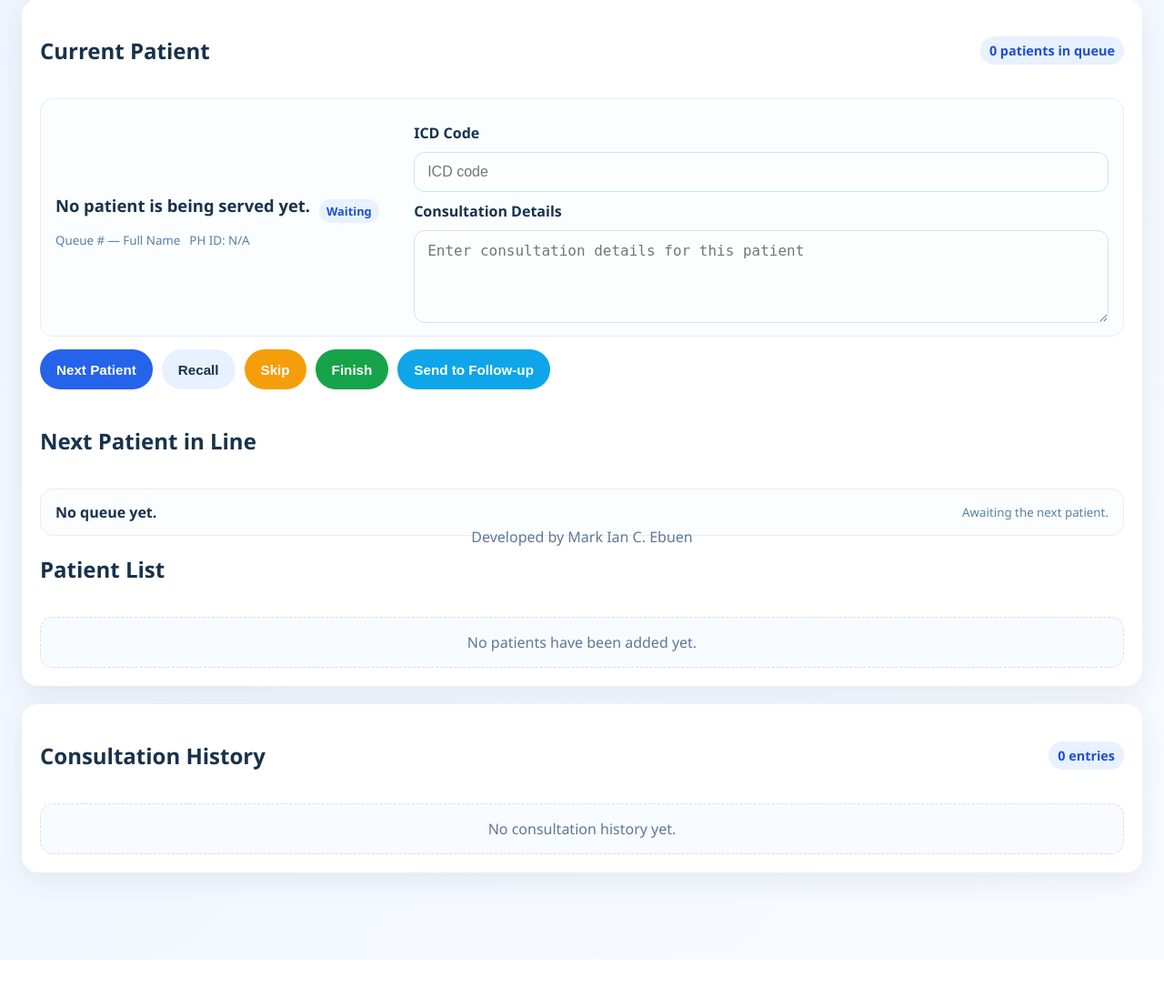
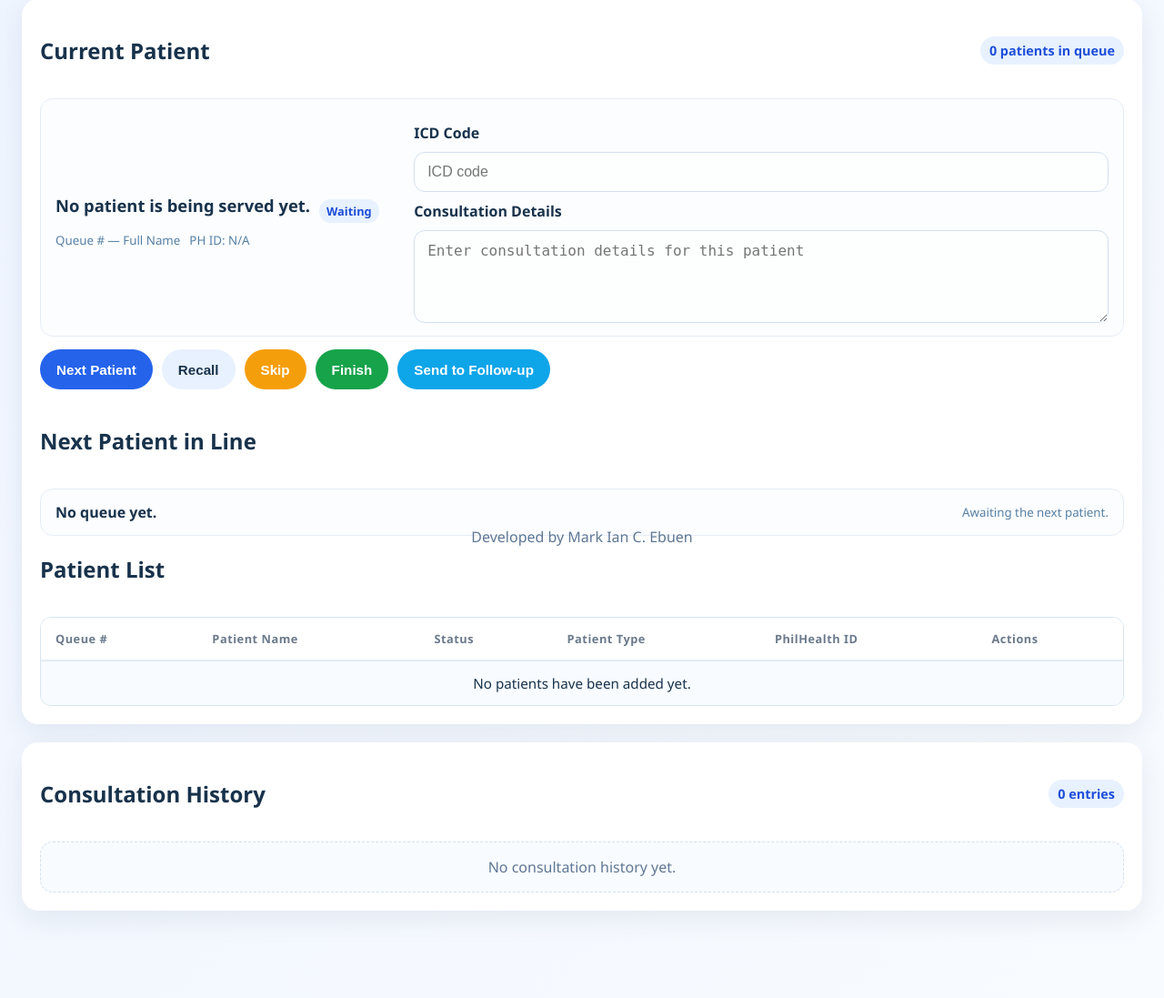
Before and after one commit to EbuenDev/QUEUING-SYSTEM, a PHP site: page /doctor.html in a window 1280 px wide. Shown: the part 171-1268 px from the top of the page at 91% size. Before the commit the page ends 1225 px from the top, so only its background shows below. Run offline with PHP 8.4, Linux system fonts and the light colour scheme; data that the repository does not hold is empty; some libraries are stand-ins or nearby versions.

Commit message:
Restyle doctor patient list as a table
Co-Authored-By: Devin AI <158243242+devin-ai-integration[bot]@users.noreply.github.com>

```diff
--- a/app.js
+++ b/app.js
@@ -684,7 +684,7 @@ function renderDoctorQueue() {
   }
 
   if (state.patients.length === 0) {
-    patientList.innerHTML = '<li class="empty-state">No patients have been added yet.</li>';
+    patientList.innerHTML = '<tr><td class="queue-table-empty" colspan="6">No patients have been added yet.</td></tr>';
     return;
   }
 
@@ -692,28 +692,27 @@ function renderDoctorQueue() {
   const normalPatients = state.patients.filter((patient) => patient.status !== 'follow-up');
 
   if (normalPatients.length === 0) {
-    patientList.innerHTML = '<li class="empty-state">No patients in normal queue.</li>';
+    patientList.innerHTML = '<tr><td class="queue-table-empty" colspan="6">No patients in normal queue.</td></tr>';
   } else {
     patientList.innerHTML = normalPatients
       .map((patient) => {
         const patientType = patient.patientStatus || patient.type || 'regular';
         const isCurrentPatient = patient.status === 'serving';
         return `
-        <li class="queue-item">
-          <div>
-            <strong>#${patient.queueNumber} — ${patient.name}</strong>
-            <div class="badge-group">
-              <span class="badge ${patient.status}">${patient.status}</span>
-              <span class="badge type-${patientType}">${patientType === 'pwd' ? 'PWD' : patientType === 'senior' ? 'Senior' : patientType === 'emergency' ? 'Emergency' : 'Regular'}</span>
+        <tr>
+          <td class="queue-table-number">#${patient.queueNumber}</td>
+          <td class="queue-table-name">${patient.name}</td>
+          <td><span class="badge ${patient.status}">${patient.status}</span></td>
+          <td><span class="badge type-${patientType}">${patientType === 'pwd' ? 'PWD' : patientType === 'senior' ? 'Senior' : patientType === 'emergency' ? 'Emergency' : 'Regular'}</span></td>
+          <td>${patient.philHealthId || 'N/A'}</td>
+          <td>
+            <div class="actions">
+              <button class="btn btn-primary" data-doctor-action="${isCurrentPatient ? 'finish' : 'serve'}" data-id="${patient.id}">${isCurrentPatient ? 'Done' : 'Serve'}</button>
+              <button class="btn btn-warning" data-doctor-action="skip" data-id="${patient.id}">Skip</button>
+              <button class="btn btn-secondary" data-doctor-action="recall" data-id="${patient.id}">Recall</button>
             </div>
-            <small>PH ID: ${patient.philHealthId || 'N/A'}</small>
-          </div>
-          <div class="actions">
-            <button class="btn btn-primary" data-doctor-action="${isCurrentPatient ? 'finish' : 'serve'}" data-id="${patient.id}">${isCurrentPatient ? 'Done' : 'Serve'}</button>
-            <button class="btn btn-warning" data-doctor-action="skip" data-id="${patient.id}">Skip</button>
-            <button class="btn btn-secondary" data-doctor-action="recall" data-id="${patient.id}">Recall</button>
-          </div>
-        </li>
+          </td>
+        </tr>
       `;
       })
       .join('');
--- a/doctor.html
+++ b/doctor.html
@@ -52,7 +52,21 @@
         <div class="section-header">
             <h2>Patient List</h2>
         </div>
-        <ul id="doctor-patient-list" class="queue-list admin-list"></ul>
+        <div class="queue-table-wrap">
+            <table class="queue-table">
+                <thead>
+                    <tr>
+                        <th>Queue #</th>
+                        <th>Patient Name</th>
+                        <th>Status</th>
+                        <th>Patient Type</th>
+                        <th>PhilHealth ID</th>
+                        <th>Actions</th>
+                    </tr>
+                </thead>
+                <tbody id="doctor-patient-list"></tbody>
+            </table>
+        </div>
         </section>
 
         <section id="doctor-followup-section" class="card full-width" hidden>
--- a/styles.css
+++ b/styles.css
@@ -424,6 +424,84 @@ body {
   color: #065f46;
 }
 
+.queue-table-wrap {
+  border: 1px solid #d8e6f0;
+  border-radius: 12px;
+  background: #ffffff;
+  overflow-x: auto;
+}
+
+.queue-table {
+  width: 100%;
+  border-collapse: collapse;
+  font-size: 0.95rem;
+}
+
+.queue-table thead th {
+  padding: 14px 16px;
+  text-align: left;
+  font-size: 0.8rem;
+  font-weight: 700;
+  letter-spacing: 0.04em;
+  color: #6b7a8c;
+  background: #ffffff;
+  border-bottom: 2px solid #e3edf5;
+  white-space: nowrap;
+}
+
+.queue-table tbody td {
+  padding: 14px 16px;
+  border-bottom: 1px solid #ffffff;
+  vertical-align: middle;
+  color: #18324b;
+}
+
+.queue-table tbody tr {
+  background: #d7f4f8;
+}
+
+.queue-table tbody tr:nth-child(even) {
+  background: #eaf9fb;
+}
+
+.queue-table tbody tr:hover {
+  background: #c4edf4;
+}
+
+.queue-table tbody tr:last-child td {
+  border-bottom: none;
+}
+
+.queue-table-number {
+  font-weight: 700;
+  color: #0f5c73;
+  white-space: nowrap;
+}
+
+.queue-table-name {
+  font-weight: 600;
+}
+
+.queue-table .badge {
+  margin-top: 0;
+}
+
+.queue-table .actions {
+  gap: 6px;
+}
+
+.queue-table .actions .btn {
+  padding: 6px 12px;
+  font-size: 0.82rem;
+}
+
+.queue-table-empty {
+  padding: 20px;
+  text-align: center;
+  color: #5f7794;
+  background: #f8fbff;
+}
+
 .empty-state {
   padding: 16px;
   text-align: center;
```
